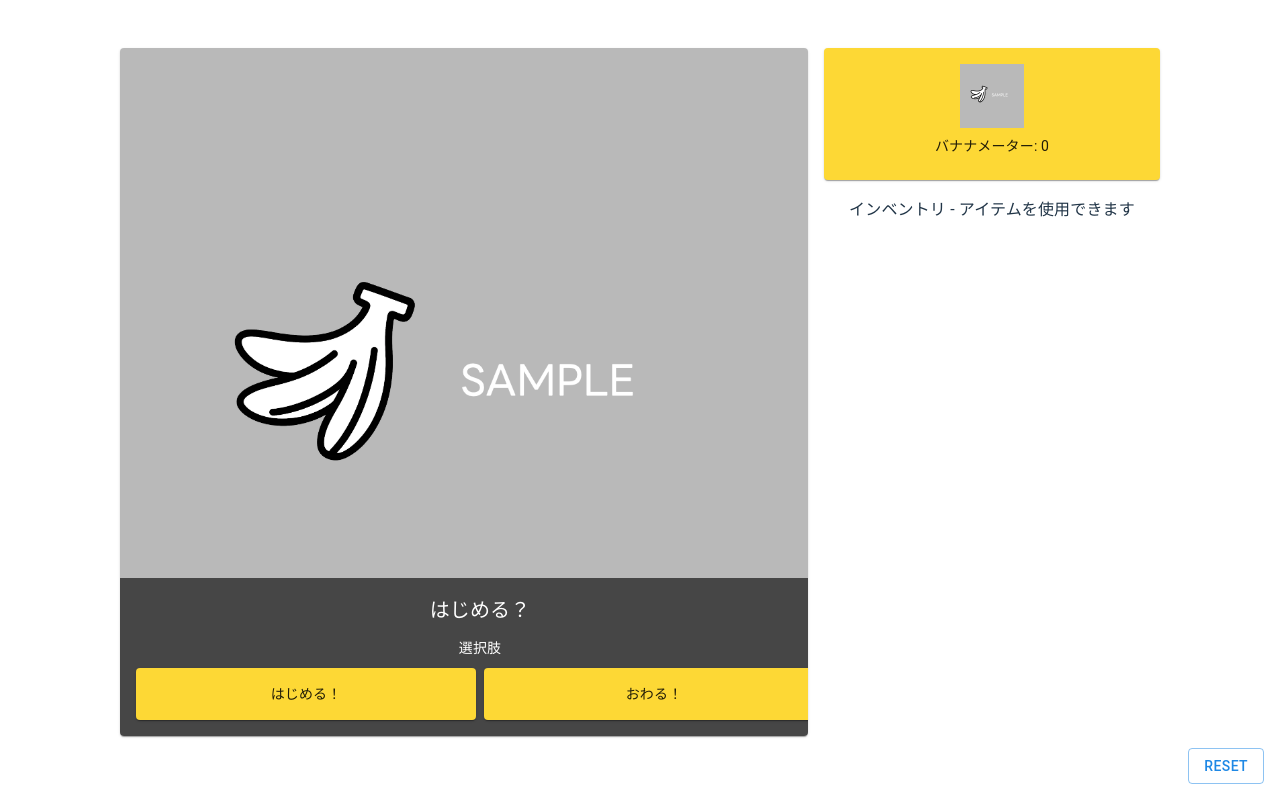
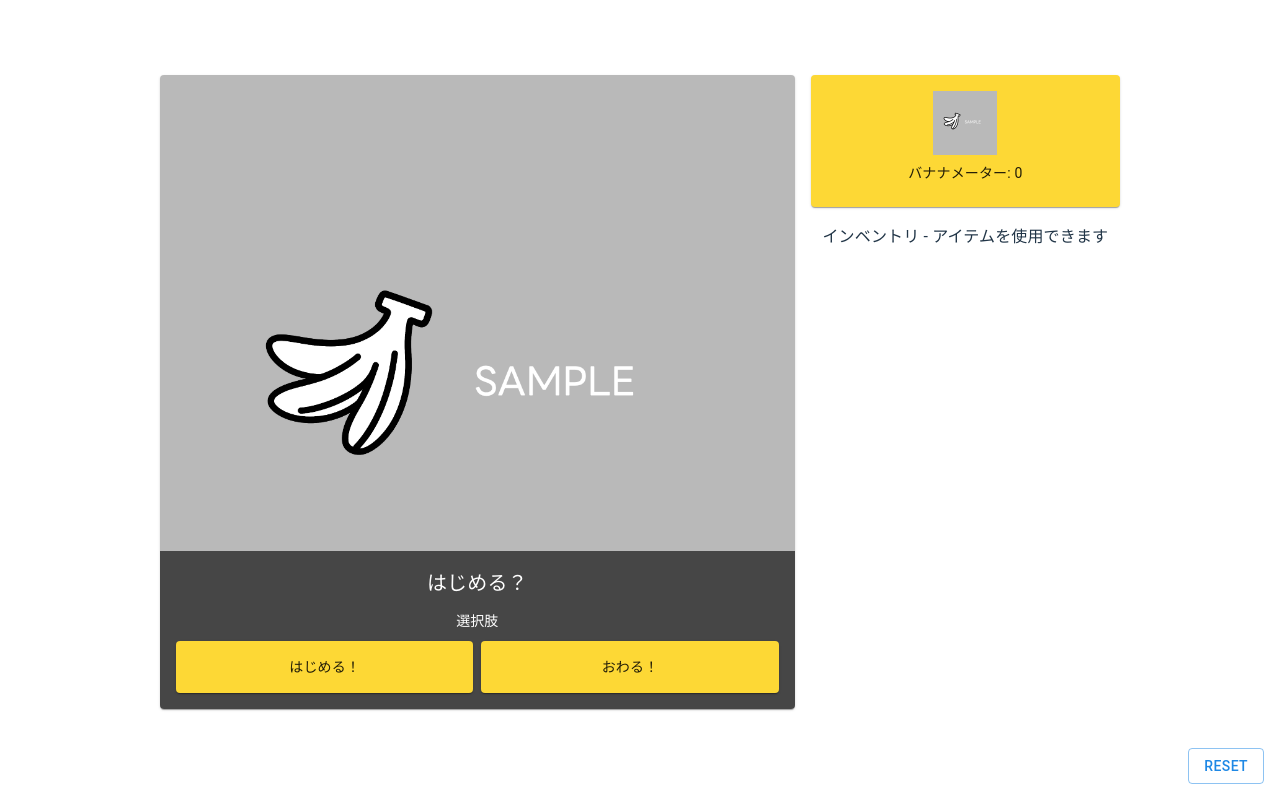
Before and after one commit to yuu-eguci/bananadventure, a React (Vite) app in the folder webapp/frontend-react/: page / in a window 1280 px wide. Built offline with nearby package versions, Linux system fonts and the light colour scheme.

Commit message:
fix: redesign overlay layout to prevent clipping

```diff
--- a/webapp/frontend-react/src/pages/HomePage.tsx
+++ b/webapp/frontend-react/src/pages/HomePage.tsx
@@ -93,7 +93,7 @@ function HomePage() {
   };
 
   return (
-    <Box sx={{ width: "100%", maxWidth: 1040, mx: "auto" }}>
+    <Box sx={{ width: "100%", maxWidth: 960, mx: "auto" }}>
       <Grid container spacing={2}>
         <Grid size={{ xs: 12, md: 8 }}>
           <Paper sx={{ p: 0, position: "relative", overflow: "hidden", mb: 2 }}>
@@ -121,12 +121,14 @@ function HomePage() {
             <Box
               sx={{
                 position: "absolute",
+                left: 0,
+                right: 0,
                 bottom: 0,
-                width: "100%",
                 bgcolor: "rgba(0, 0, 0, 0.62)",
                 color: "white",
                 px: 2,
                 py: 2,
+                boxSizing: "border-box",
                 zIndex: 2,
               }}
             >
@@ -154,7 +156,6 @@ function HomePage() {
                         sx={{
                           height: "100%",
                           bgcolor: "primary.main",
-                          color: "text.primary",
                         }}
                       >
                         <CardActionArea
```
Also changed, not shown: 1 other file (tests, documents, lock files or other folders).
